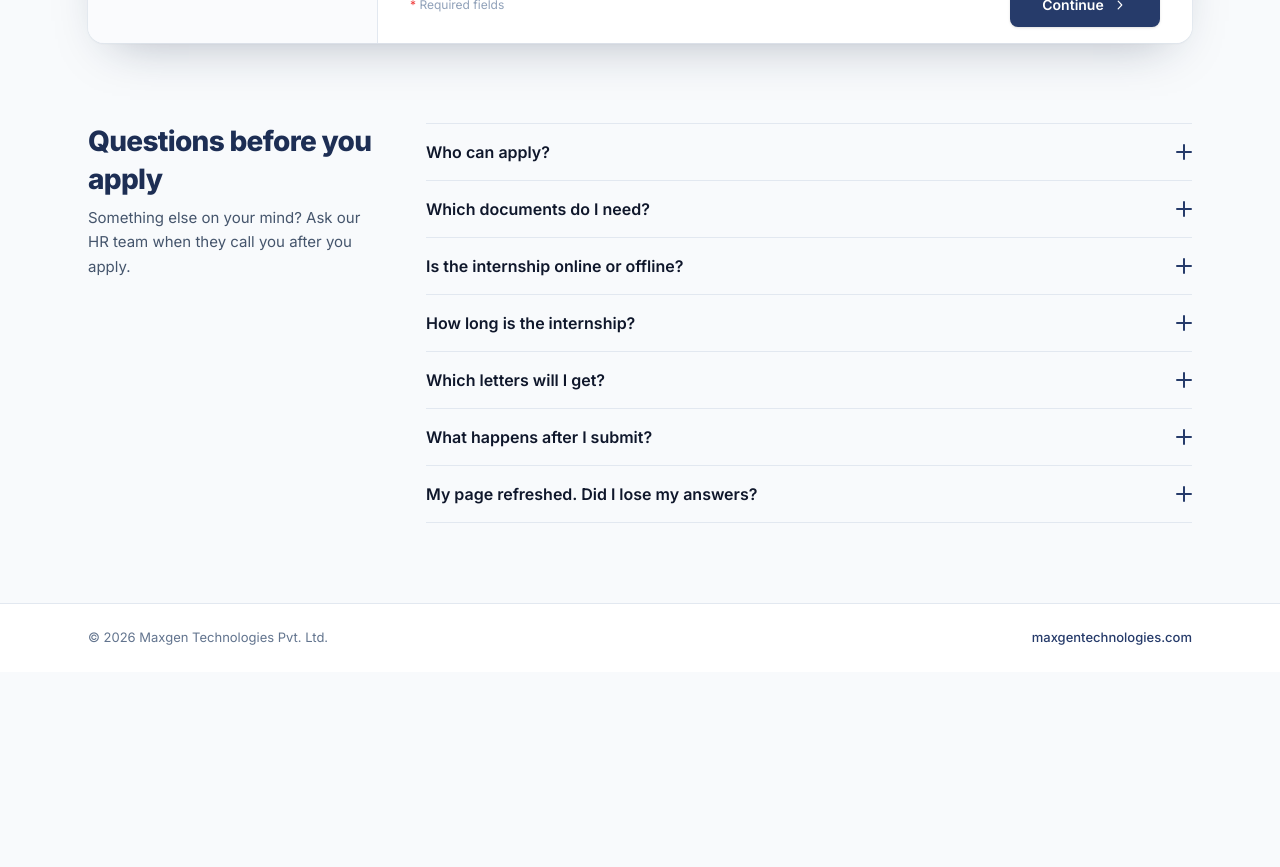
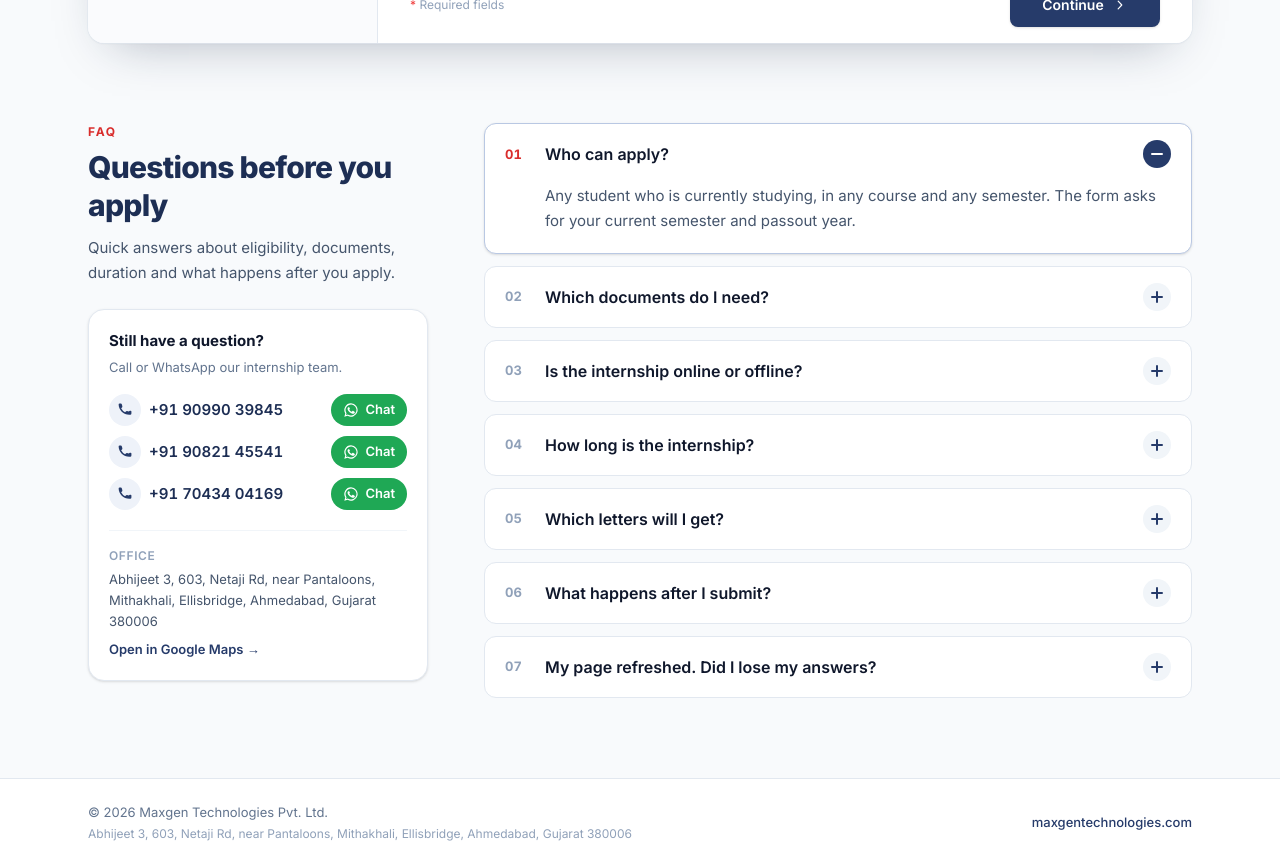
Before and after one commit to sameerrunza14/Maxgen-internship-form, a React (Vite) app: page / in a window 1280 px wide. Shown: the part 1040-1907 px from the top of the page. Before the commit the page ends 1712 px from the top, so only its background shows below. Built offline with nearby package versions, Linux system fonts and the light colour scheme; no server answers.

Commit message:
Professional FAQ section with contact box

```diff
--- a/src/components/layout/FaqSection.jsx
+++ b/src/components/layout/FaqSection.jsx
@@ -1,61 +1,150 @@
+import { INQUIRY_PHONES, OFFICE_ADDRESS, OFFICE_MAP_LINK, WHATSAPP_HELLO } from '../../constants/contact';
 
 // Answers are taken from the form itself, so they stay true. Update them if the form changes.
 const QUESTIONS = [
   {
     question: 'Who can apply?',
-    answer: 'Students who are currently studying — any course, any semester. You will be asked for your current semester and passout year.',
+    answer:
+      'Any student who is currently studying, in any course and any semester. The form asks for your current semester and passout year.',
   },
   {
     question: 'Which documents do I need?',
-    answer: `Your Aadhaar or PAN card, your college ID card and your resume as a PDF. A passport size photo is optional. Files can be up to 500 KB (photo 200 KB) — large photos are resized for you automatically.`,
+    answer:
+      'Your Aadhaar or PAN card, your college ID card and your resume (PDF). A passport size photo is optional. ' +
+      'Each file can be up to 500 KB (photo 200 KB). Large phone photos are made smaller for you automatically.',
   },
   {
     question: 'Is the internship online or offline?',
-    answer: 'Both are available. Choose Online to intern remotely, Offline to intern at our office in Ahmedabad, Pune or Mumbai, or Hybrid for a mix of both.',
+    answer:
+      'Both are available. Choose Online to work remotely, Offline to work from our office in Ahmedabad, Pune or Mumbai, or Hybrid for a mix of both.',
   },
   {
     question: 'How long is the internship?',
-    answer: 'You choose: 15 days, 1 month, 45 days, 3 months, 3 to 4 months, or 3 to 6 months.',
+    answer: 'You choose the duration: 15 days, 1 month, 45 days, 3 months, 3 to 4 months, or 3 to 6 months.',
   },
   {
     question: 'Which letters will I get?',
-    answer: 'You select the ones you need in the form: offer letter, completion certificate and experience letter.',
+    answer:
+      'You select the letters you need in the form: offer letter, completion certificate and experience letter. ' +
+      'Our HR team sends them to you by email or WhatsApp.',
   },
   {
     question: 'What happens after I submit?',
-    answer: 'You get an application ID on screen. Our HR team reviews your details and contacts you by call or email.',
+    answer:
+      'You see your Application ID on the screen and receive a confirmation email. Our HR team reviews your details and contacts you by call or email.',
   },
   {
     question: 'My page refreshed. Did I lose my answers?',
-    answer: 'Your typed answers are saved on this device, so they come back. Uploaded files are not saved — please select them again.',
+    answer:
+      'No. Your typed answers are saved on this device and come back. Uploaded files cannot be saved, so please select them again.',
   },
 ];
+
+function PhoneIcon() {
+  return (
+    <svg className="h-4 w-4" viewBox="0 0 20 20" fill="currentColor" aria-hidden="true">
+      <path fillRule="evenodd" d="M2 3.5A1.5 1.5 0 013.5 2h1.15a1.5 1.5 0 011.46 1.14l.57 2.3a1.5 1.5 0 01-.43 1.45l-1.1 1.04a11.04 11.04 0 004.92 4.92l1.04-1.1a1.5 1.5 0 011.45-.43l2.3.57A1.5 1.5 0 0118 13.35v1.15A1.5 1.5 0 0116.5 16h-1C8.04 16 2 9.96 2 2.5v1z" clipRule="evenodd" />
+    </svg>
+  );
+}
+
+function WhatsappIcon() {
+  return (
+    <svg className="h-4 w-4" viewBox="0 0 24 24" fill="currentColor" aria-hidden="true">
+      <path d="M12 2a10 10 0 00-8.6 15.1L2 22l5-1.3A10 10 0 1012 2zm0 18.2a8.2 8.2 0 01-4.2-1.2l-.3-.2-3 .8.8-2.9-.2-.3A8.2 8.2 0 1112 20.2zm4.5-6.1c-.2-.1-1.5-.7-1.7-.8s-.4-.1-.6.1-.7.8-.8 1-.3.2-.5.1a6.7 6.7 0 01-3.3-2.9c-.3-.4.3-.4.7-1.3a.4.4 0 000-.4l-.8-1.8c-.2-.5-.4-.4-.6-.4h-.5a1 1 0 00-.7.3 3 3 0 00-.9 2.2 5.2 5.2 0 001.1 2.8 11.9 11.9 0 004.6 4c1.7.7 2.4.8 3.2.7a2.8 2.8 0 001.8-1.3 2.3 2.3 0 00.2-1.3c-.1-.1-.3-.2-.5-.3z" />
+    </svg>
+  );
+}
+
+// "Still have a question?" box: every inquiry number with Call and WhatsApp, and the office address
+function ContactCard() {
+  return (
+    <div className="mt-6 rounded-2xl border border-slate-200 bg-white p-5 shadow-sm">
+      <p className="text-[15px] font-bold text-slate-900">Still have a question?</p>
+      <p className="mt-1 text-[13px] leading-relaxed text-slate-500">Call or WhatsApp our internship team.</p>
+
+      <ul className="mt-4 space-y-2.5">
+        {INQUIRY_PHONES.map(function (phone) {
+          return (
+            <li key={phone.number} className="flex items-center justify-between gap-3">
+              <a
+                href={'tel:+' + phone.number}
+                className="inline-flex items-center gap-2 whitespace-nowrap text-[15px] font-semibold tabular-nums text-brand-800 hover:text-brand-600"
+              >
+                <span className="flex h-8 w-8 items-center justify-center rounded-full bg-brand-50 text-brand-700">
+                  <PhoneIcon />
+                </span>
+                {phone.display}
+              </a>
+              <a
+                href={'https://wa.me/' + phone.number + '?text=' + encodeURIComponent(WHATSAPP_HELLO)}
+                target="_blank"
+                rel="noopener noreferrer"
+                aria-label={'WhatsApp ' + phone.display}
+                title="Chat on WhatsApp"
+                className="inline-flex h-8 shrink-0 items-center gap-1.5 rounded-full bg-[#1fa855] px-3 text-[13px] font-semibold text-white hover:bg-[#178a45]"
+              >
+                <WhatsappIcon />
+                Chat
+              </a>
+            </li>
+          );
+        })}
+      </ul>
+
+      <div className="mt-5 border-t border-slate-100 pt-4">
+        <p className="text-[12px] font-semibold uppercase tracking-wider text-slate-400">Office</p>
+        <p className="mt-1 text-[13px] leading-relaxed text-slate-600">{OFFICE_ADDRESS}</p>
+        <a
+          href={OFFICE_MAP_LINK}
+          target="_blank"
+          rel="noopener noreferrer"
+          className="mt-2 inline-block text-[13px] font-semibold text-brand-700 underline-offset-4 hover:underline"
+        >
+          Open in Google Maps →
+        </a>
+      </div>
+    </div>
+  );
+}
 
 function FaqSection() {
   return (
     <section className="mx-auto mt-14 max-w-6xl px-4 pb-14 sm:mt-20 sm:px-6 sm:pb-20" aria-labelledby="faq-heading">
-      <div className="grid gap-8 lg:grid-cols-[290px_1fr] lg:gap-12">
+      <div className="grid gap-10 lg:grid-cols-[340px_1fr] lg:gap-14">
         <div>
-          <h2 id="faq-heading" className="text-2xl font-extrabold tracking-tight text-brand-800 sm:text-[28px]">
+          <p className="text-[12px] font-bold uppercase tracking-[0.14em] text-accent-600">FAQ</p>
+          <h2 id="faq-heading" className="mt-2 text-2xl font-extrabold tracking-tight text-brand-800 sm:text-[30px] sm:leading-tight">
             Questions before you apply
           </h2>
-          <p className="mt-2 text-[15px] leading-relaxed text-slate-600">
-            Something else on your mind? Ask our HR team when they call you after you apply.
+          <p className="mt-3 text-[15px] leading-relaxed text-slate-600">
+            Quick answers about eligibility, documents, duration and what happens after you apply.
           </p>
+          <ContactCard />
         </div>
 
-        <div className="divide-y divide-slate-200 border-y border-slate-200">
-          {QUESTIONS.map(function (item) {
+        <div className="space-y-3">
+          {QUESTIONS.map(function (item, index) {
             return (
-              <details key={item.question} className="group">
-                <summary className="flex cursor-pointer list-none items-center justify-between gap-4 py-4 text-left text-[15px] font-semibold text-slate-900 focus:outline-none focus-visible:ring-2 focus-visible:ring-brand-600 sm:text-base [&::-webkit-details-marker]:hidden">
-                  {item.question}
-                  <span className="relative h-4 w-4 shrink-0 text-brand-700" aria-hidden="true">
-                    <span className="absolute left-0 top-1/2 h-0.5 w-4 -translate-y-1/2 rounded bg-current" />
-                    <span className="absolute left-1/2 top-0 h-4 w-0.5 -translate-x-1/2 rounded bg-current transition-transform duration-200 group-open:scale-y-0" />
+              <details
+                key={item.question}
+                open={index === 0}
+                className="group rounded-xl border border-slate-200 bg-white transition-shadow open:border-brand-200 open:shadow-sm"
+              >
+                <summary className="flex cursor-pointer list-none items-center gap-4 rounded-xl px-5 py-4 text-left text-[15px] font-semibold text-slate-900 focus:outline-none focus-visible:ring-2 focus-visible:ring-brand-600 sm:text-base [&::-webkit-details-marker]:hidden">
+                  <span className="w-6 shrink-0 text-[13px] font-bold tabular-nums text-slate-400 group-open:text-accent-600" aria-hidden="true">
+                    {String(index + 1).padStart(2, '0')}
+                  </span>
+                  <span className="flex-1">{item.question}</span>
+                  <span
+                    className="relative flex h-7 w-7 shrink-0 items-center justify-center rounded-full bg-slate-100 text-brand-700 transition-colors group-open:bg-brand-700 group-open:text-white"
+                    aria-hidden="true"
+                  >
+                    <span className="absolute h-0.5 w-3 rounded bg-current" />
+                    <span className="absolute h-3 w-0.5 rounded bg-current transition-transform duration-200 group-open:scale-y-0" />
                   </span>
                 </summary>
-                <p className="max-w-2xl pb-5 pr-8 text-[15px] leading-relaxed text-slate-600">{item.answer}</p>
+                <p className="pb-5 pl-[3.75rem] pr-6 text-[15px] leading-relaxed text-slate-600">{item.answer}</p>
               </details>
             );
           })}
--- a/src/components/layout/PageHeader.jsx
+++ b/src/components/layout/PageHeader.jsx
@@ -1,5 +1,6 @@
 import Logo from './Logo';
 import { getFormConfig } from '../../config/formConfig';
+import { COMPANY_NAME, OFFICE_ADDRESS } from '../../constants/contact';
 
 const WEBSITE_URL = 'https://www.maxgentechnologies.com/';
 const CURRENT_YEAR = new Date().getFullYear();
@@ -101,7 +102,10 @@ export function PageFooter() {
   return (
     <footer className="border-t border-slate-200 bg-white">
       <div className="mx-auto flex max-w-6xl flex-col items-center justify-between gap-2 px-4 py-6 text-center text-[13px] text-slate-500 sm:flex-row sm:px-6 sm:text-left">
-        <p>© {CURRENT_YEAR} Maxgen Technologies Pvt. Ltd.</p>
+        <p>
+          © {CURRENT_YEAR} {COMPANY_NAME}
+          <span className="mt-0.5 block text-[12px] text-slate-400">{OFFICE_ADDRESS}</span>
+        </p>
         <a href={WEBSITE_URL} className="font-medium text-brand-700 underline-offset-4 hover:underline">
           maxgentechnologies.com
         </a>
--- /dev/null
+++ b/src/constants/contact.js
@@ -0,0 +1,20 @@
+// Company contact details shown on the form page (FAQ "Still have a question?" box and footer).
+// Keep the numbers the same as COMPANY.phones in backend/src/utils/mailer.js
+export const COMPANY_NAME = 'Maxgen Technologies Pvt. Ltd.';
+
+export const OFFICE_ADDRESS =
+  'Abhijeet 3, 603, Netaji Rd, near Pantaloons, Mithakhali, Ellisbridge, Ahmedabad, Gujarat 380006';
+
+export const OFFICE_MAP_LINK =
+  'https://www.google.com/maps/search/?api=1&query=' +
+  encodeURIComponent('Maxgen Technologies, Abhijeet 3, Netaji Rd, Mithakhali, Ellisbridge, Ahmedabad');
+
+// display: how it is shown, number: for tel: and WhatsApp links (country code, no +)
+export const INQUIRY_PHONES = [
+  { display: '+91 90990 39845', number: '919099039845' },
+  { display: '+91 90821 45541', number: '919082145541' },
+  { display: '+91 70434 04169', number: '917043404169' },
+];
+
+// Ready text when a student opens WhatsApp from the form page
+export const WHATSAPP_HELLO = 'Hello Maxgen Technologies, I have a question about the internship.';
```
Also changed, not shown: 1 other file (tests, documents, lock files or other folders).
